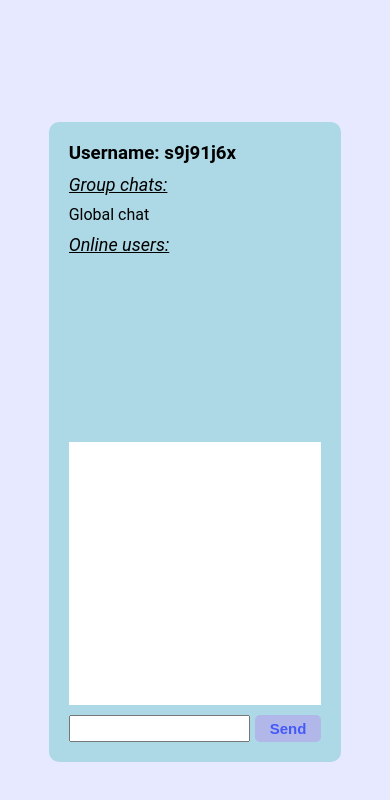
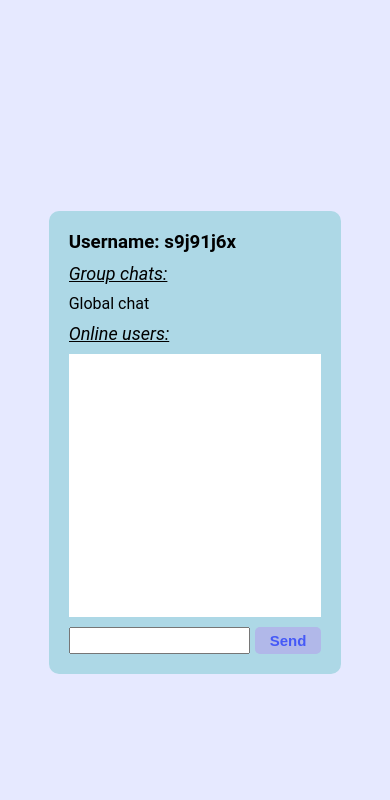
Before and after one commit to Rilenze/chat-app, a website: page public/html/chat.html in a window 390 px wide. Drawn offline with nearby package versions, Linux system fonts and the light colour scheme; no server answers.

Commit message:
Improved responsiveness for all devices

```diff
--- a/public/css/chat.css
+++ b/public/css/chat.css
@@ -28,7 +28,10 @@ body {
 }
 
 #user-sidebar {
+    padding-right: 10px;
     margin-right: 20px;
+    overflow-y: scroll;
+    max-height: 250px;
 }
 
 #main {
@@ -85,12 +88,6 @@ body {
     background: #999ed1;
 }
 
-#user-sidebar {
-    overflow-y: scroll;
-    padding-right: 10px;
-    height: 300px;
-}
-
 #users li {
     padding: 10px 5px;
     font-size: 16px;
@@ -115,10 +112,6 @@ a:hover {
     margin-bottom: 10px;
 }
 
-#room {
-    margin-bottom: 10px;
-}
-
 #users li span {
     margin-left: 5px;
     display: inline-block;
@@ -135,8 +128,14 @@ a:hover {
 
 }
 
-@media (max-width: 590px) {
+@media (orientation: portrait) {
     #chat-container {
         flex-direction: column;
     }
+
+    #user-sidebar {
+        padding-right: 0px;
+        margin-right: 0px;
+        margin-bottom: 10px;
+    }
 }
```
